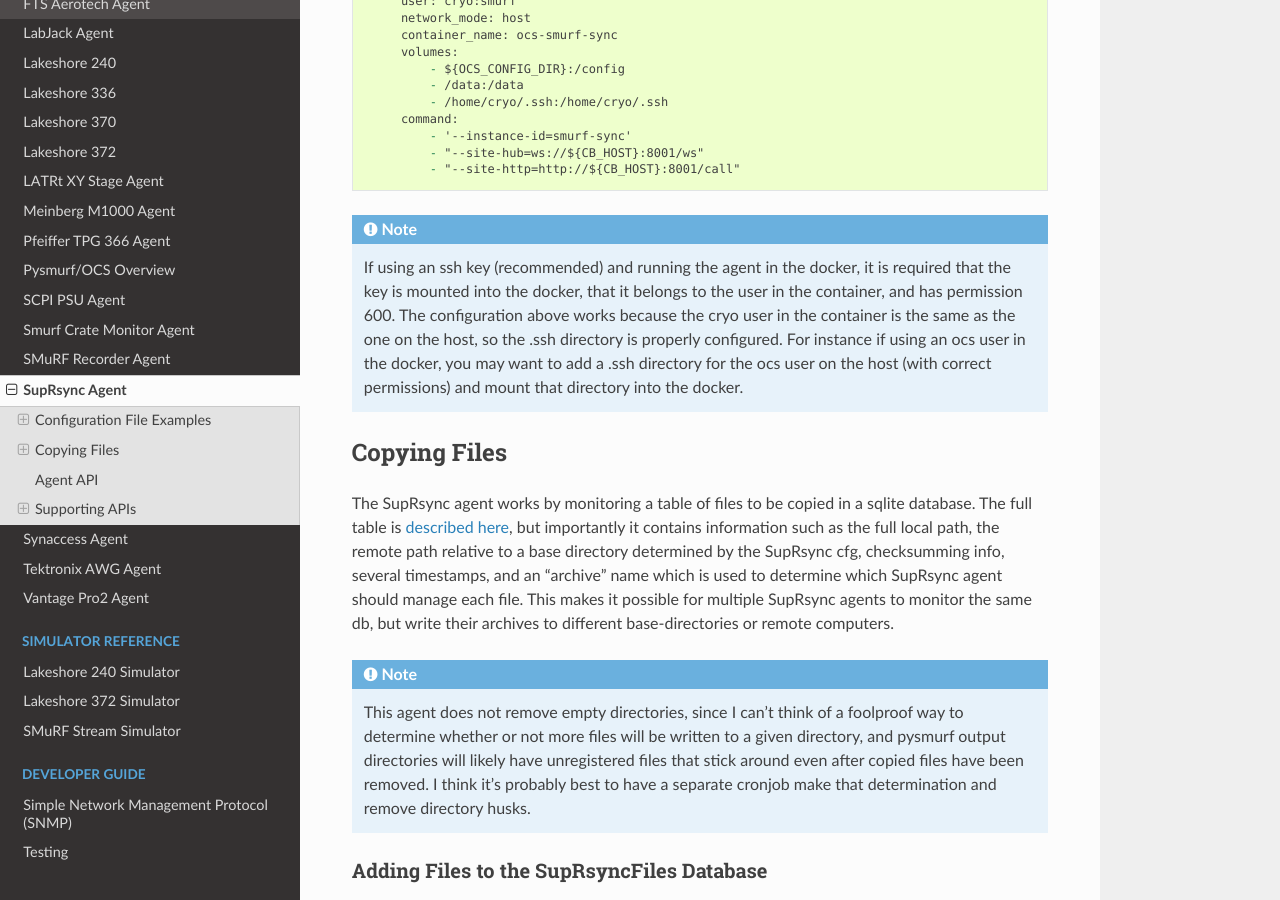
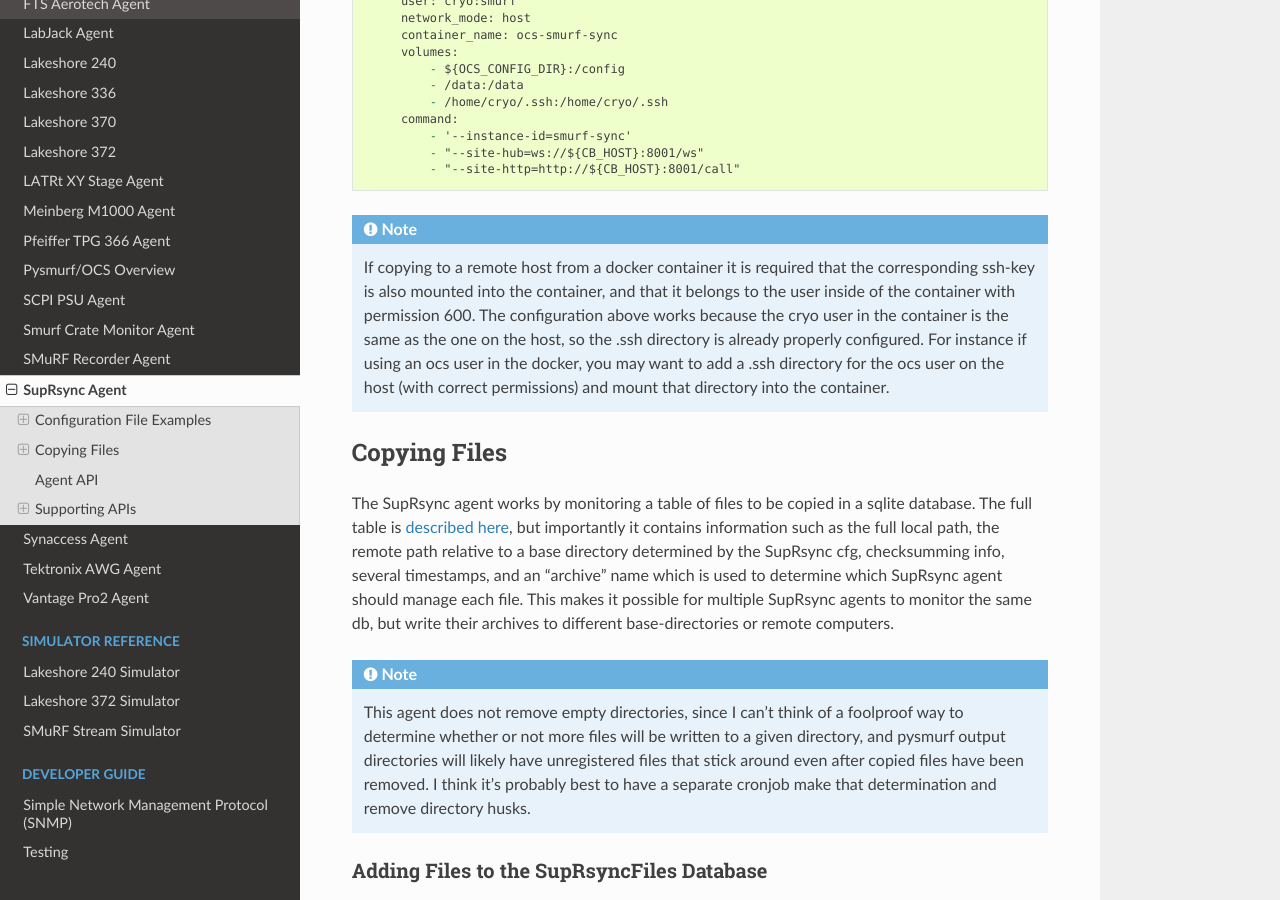
Before and after one commit to simonsobs/socs, a Sphinx documentation site: the page built from docs/agents/suprsync.rst, in a window 1280 px wide and 900 px high, scrolled down 1939 px. Built offline with Sphinx 7.4.7 and the Read the Docs theme 2.0.0, drawn with Linux system fonts in a browser that asks for light colours.

Commit message:
Address PR comments

```diff
--- a/docs/agents/suprsync.rst
+++ b/docs/agents/suprsync.rst
@@ -108,14 +108,15 @@ SuprSync docker::
            - "--site-http=http://${CB_HOST}:8001/call"
 
 .. note::
-   If using an ssh key (recommended) and running the agent in the docker,
-   it is required that the key is mounted into the docker, that it belongs
-   to the user in the container, and has permission 600. The configuration
-   above works because the cryo user in the container is the same as the one on
-   the host, so the .ssh directory is properly configured. For instance if
-   using an ocs user in the docker, you may want to add a .ssh directory for
-   the ocs user on the host (with correct permissions) and mount that directory
-   into the docker.
+
+   If copying to a remote host from a docker container it is required that the
+   corresponding ssh-key is also mounted into the container, and that it
+   belongs to the user inside of the container with permission 600. The
+   configuration above works because the cryo user in the container is the same
+   as the one on the host, so the .ssh directory is already properly
+   configured. For instance if using an ocs user in the docker, you may want to
+   add a .ssh directory for the ocs user on the host (with correct permissions)
+   and mount that directory into the container.
 
 
 Copying Files
--- a/docs/conf.py
+++ b/docs/conf.py
@@ -93,10 +93,6 @@ autodoc_mock_imports = ['spt3g',
                         'soaculib',
                         'scan_helpers',
                         'soaculib.twisted_backend',
-                        'sqlalchemy',
-                        'sqlalchemy.orm',
-                        'sqlalchemy.ext',
-                        'sqlalchemy.ext.declarative',
                         ]
 from unittest import mock
 for m in autodoc_mock_imports:
```
Also changed, not shown: docs/agents/pysmurf/pysmurf-monitor.rst (+2 -7 lines), 1 other file.
